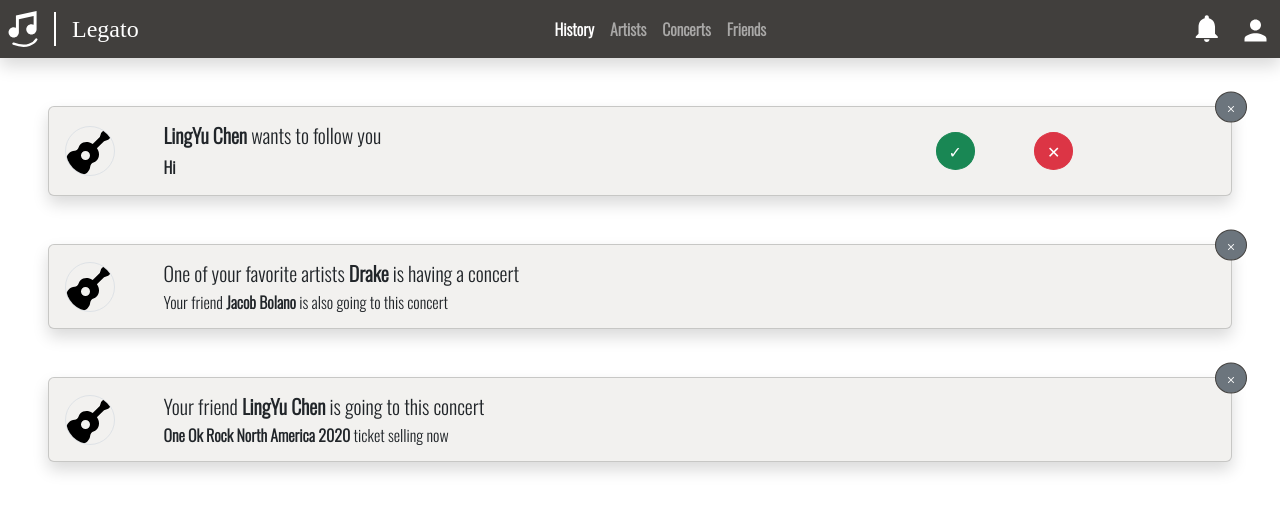
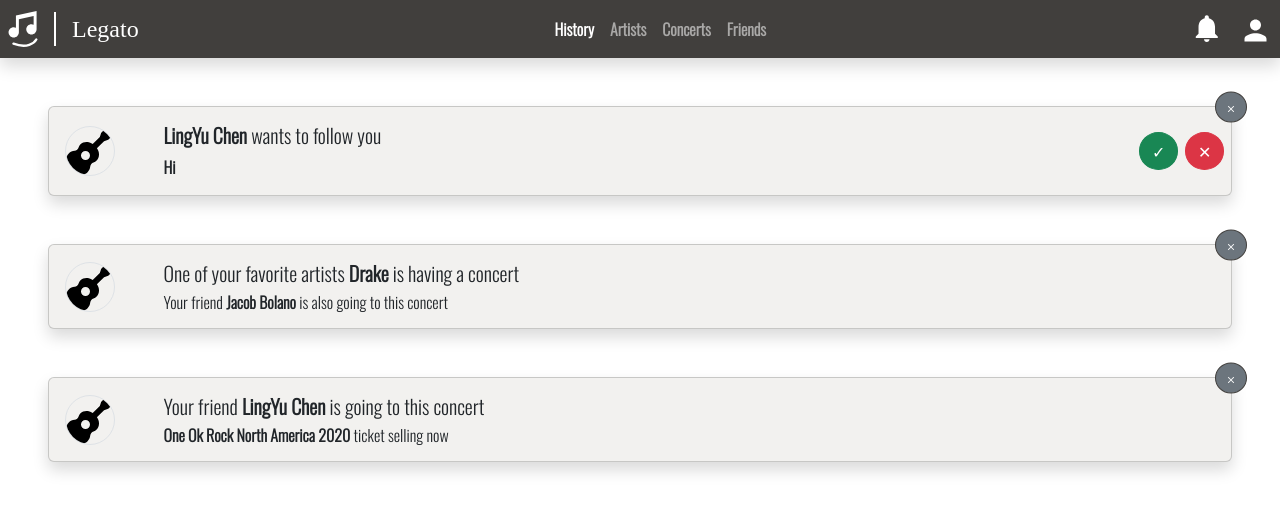
Before and after one commit to SDSC-Cali-Coders/Legato, a React (Create React App) app in the folder frontend/: page / in a window 1280 px wide. Shown: the top 512 px of the page. Built offline with nearby package versions, Linux system fonts and the light colour scheme; a web font is replaced by a local one.

Commit message:
fixed buton spacing

```diff
--- a/frontend/src/components/notification/NotificationCard.jsx
+++ b/frontend/src/components/notification/NotificationCard.jsx
@@ -14,16 +14,14 @@ const NotificationCard = {
                     <div className="col-sm-1 d-flex align-items-center">
                         <img src={props.img} className="border rounded-circle mx-3" width="50" height="50"></img>
                     </div>
-                    <div className="col-sm-8">
+                    <div className="col-sm-10">
                         <div className="card-body">
                             <h5 className="card-title"><b>{props.name}</b> wants to follow you</h5>
                             <p className="card-text">{props.message}</p>
                         </div>
                     </div>
-                    <div className="col-sm-1 align-items-center">
+                    <div className="col-sm d-flex justify-content-evenly">
                         <button type="button" className="btn btn-success rounded-circle">✓</button>
-                    </div>
-                    <div className="col-sm-1 align-items-center">
                         <button type="button" className="btn btn-danger rounded-circle">✕</button>
                     </div>
                 </div>
```
